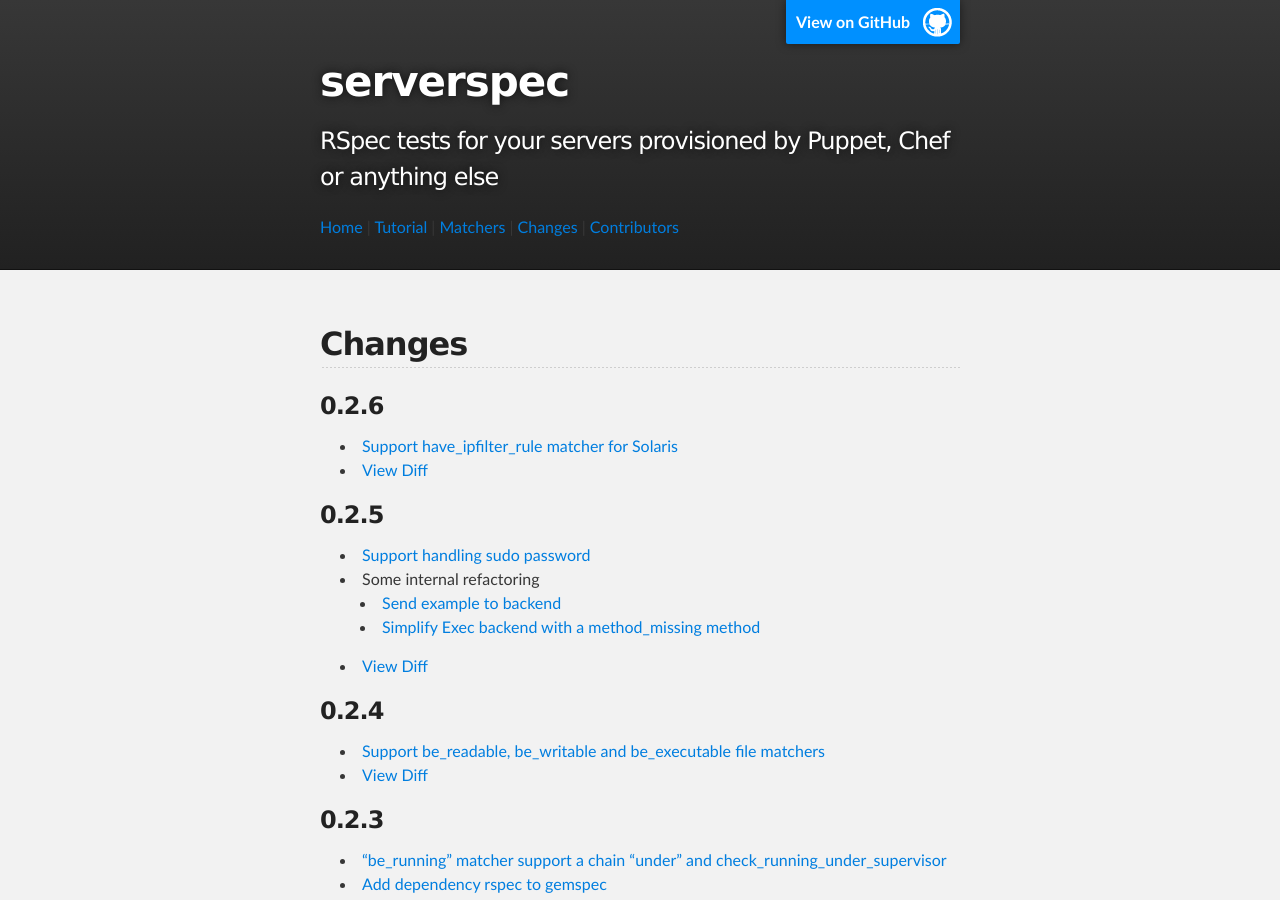
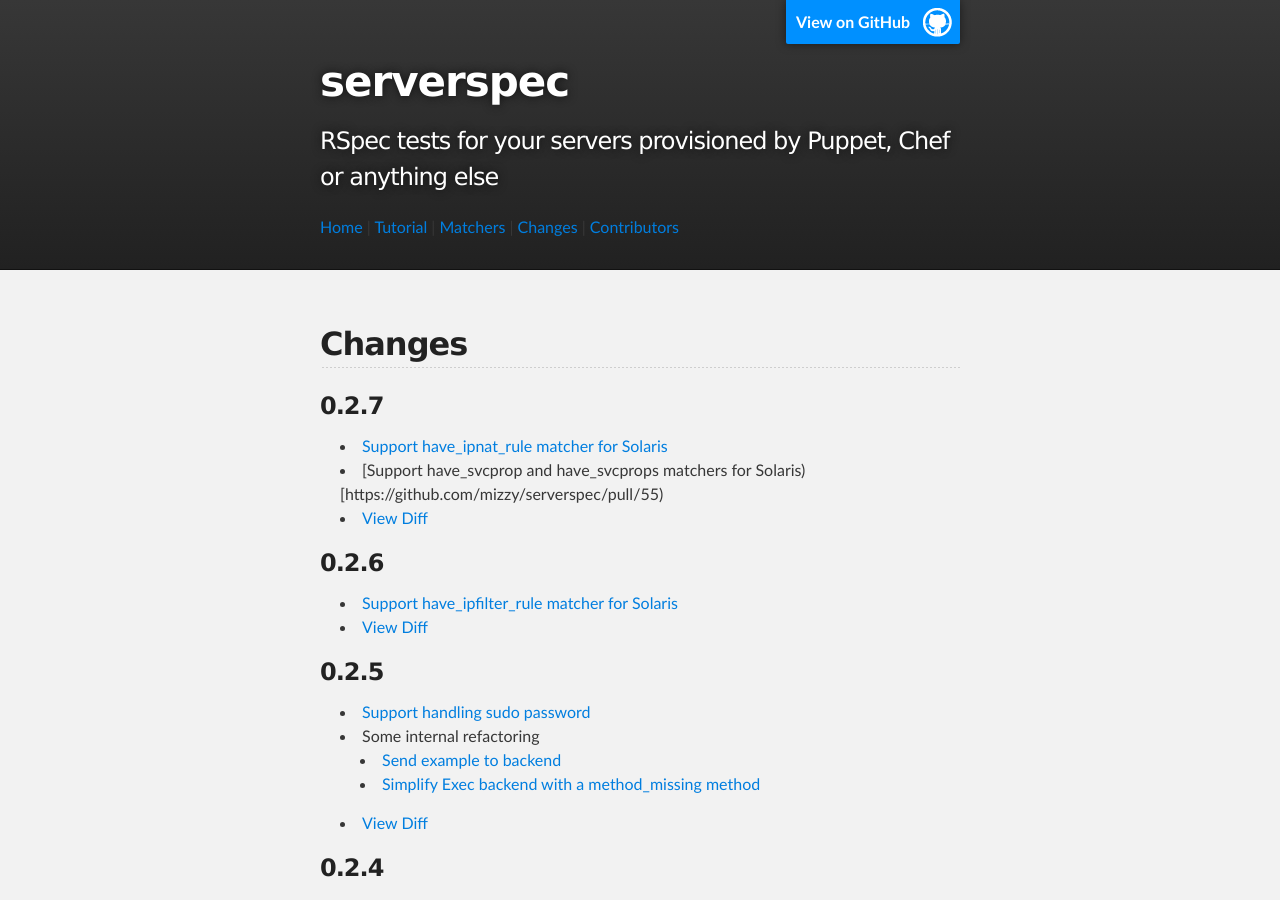
Before and after one commit to serverspec/serverspec.github.io, a Jekyll site: the page built from changes.md, in a window 1280 px wide and 900 px high. Built offline with Jekyll 4.4.1, drawn with Linux system fonts in a browser that asks for light colours; Markdown is read by kramdown in place of the engine named in the settings.

Commit message:
Add changes of v0.2.7

```diff
--- a/changes.md
+++ b/changes.md
@@ -4,6 +4,12 @@ title: changes
 ---
 
 ## Changes
+
+### 0.2.7
+ * [Support have\_ipnat\_rule matcher for Solaris](https://github.com/mizzy/serverspec/pull/54)
+ * [Support have\_svcprop and have\_svcprops matchers for Solaris)[https://github.com/mizzy/serverspec/pull/55)
+ * [View Diff](https://github.com/mizzy/serverspec/compare/v0.2.6...v0.2.7)
+
 
 ### 0.2.6
  * [Support have\_ipfilter\_rule matcher for Solaris](https://github.com/mizzy/serverspec/pull/52)
```
